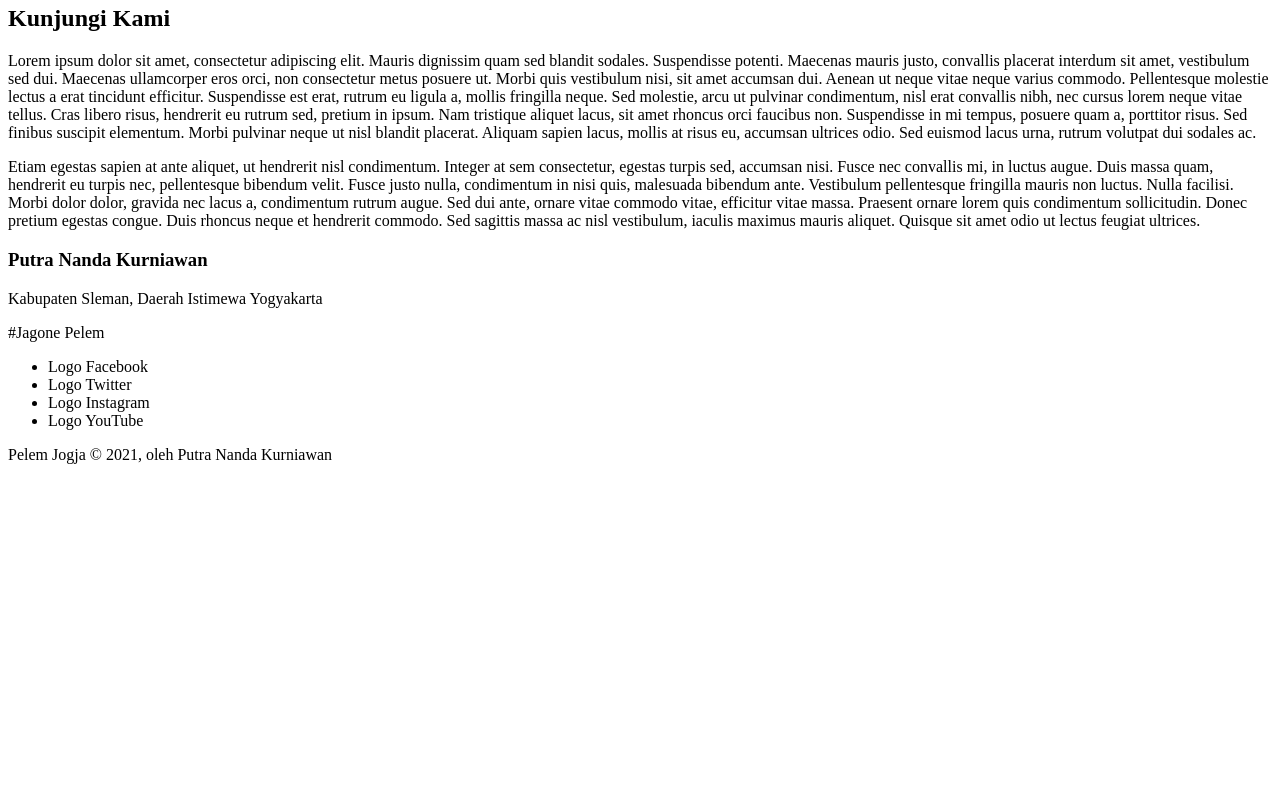
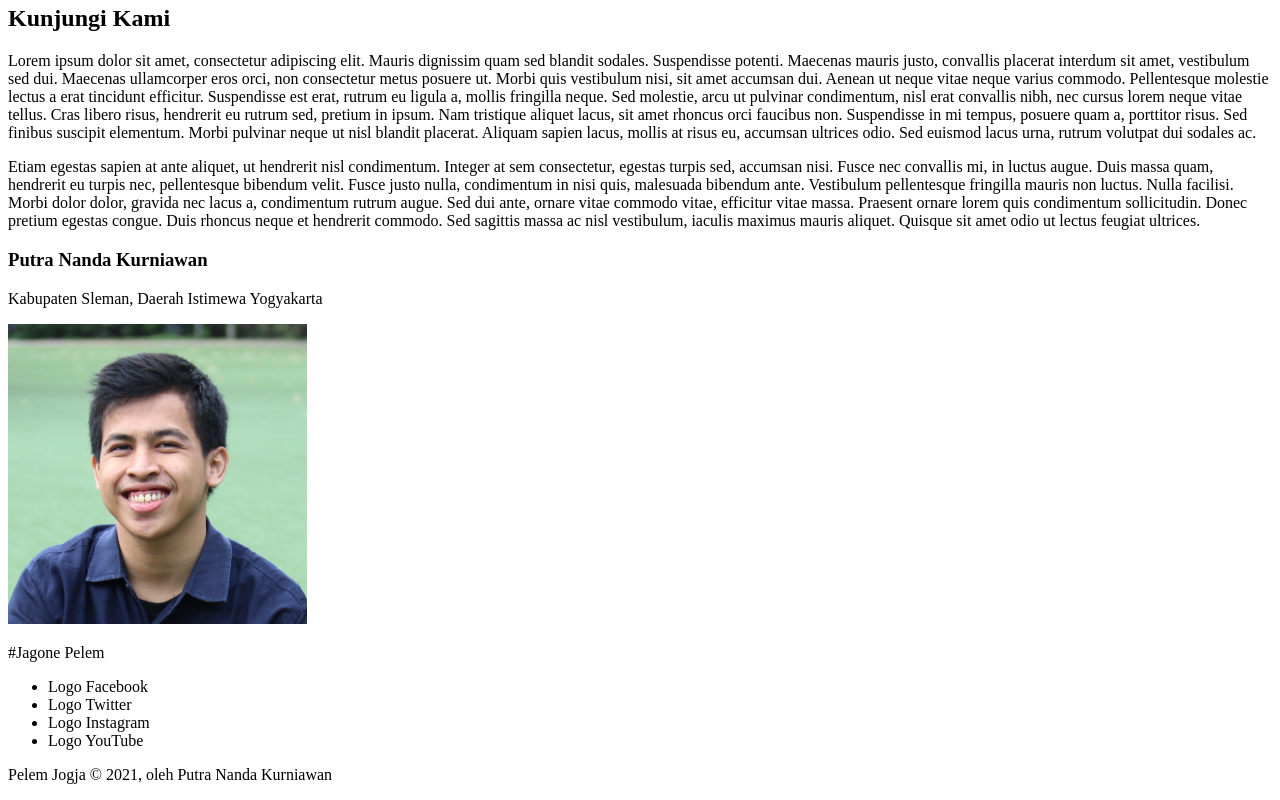
Before and after one commit to Poet14/sample-teman-ngoding, a plain HTML site: page index.html in a window 1280 px wide. Shown: the part 656-1456 px from the top of the page. Before the commit the page ends 1136 px from the top, so only its background shows below. Drawn offline with Linux system fonts and the light colour scheme.

Commit message:
first commit

```diff
--- a/index.html
+++ b/index.html
@@ -60,7 +60,7 @@
         </main>
         <footer>
             <div class="footer-top">
-                <!--img src=""-->
+                <img src="assets/images/developer-photo-profile.png">
                 <p>#Jagone Pelem</p>
                 <ul>
                     <li><a>Logo Facebook</a></li>
```
